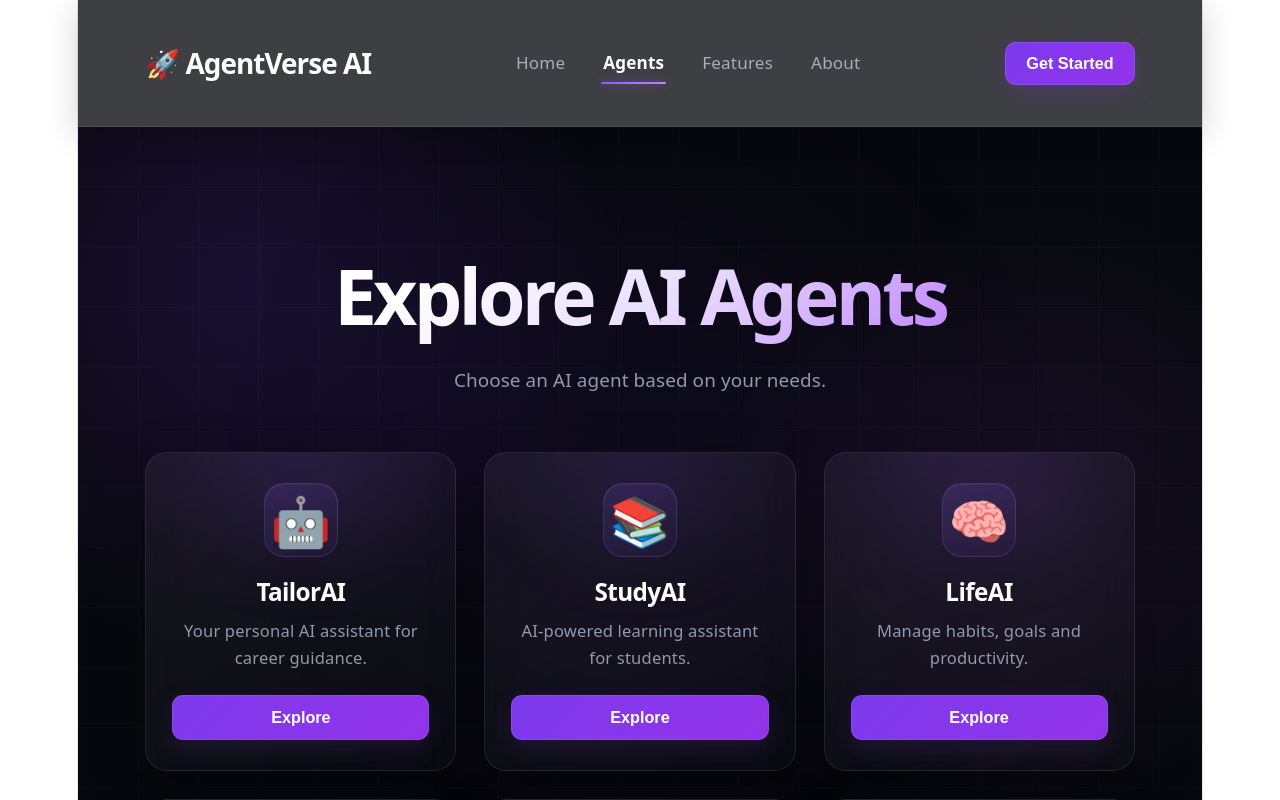
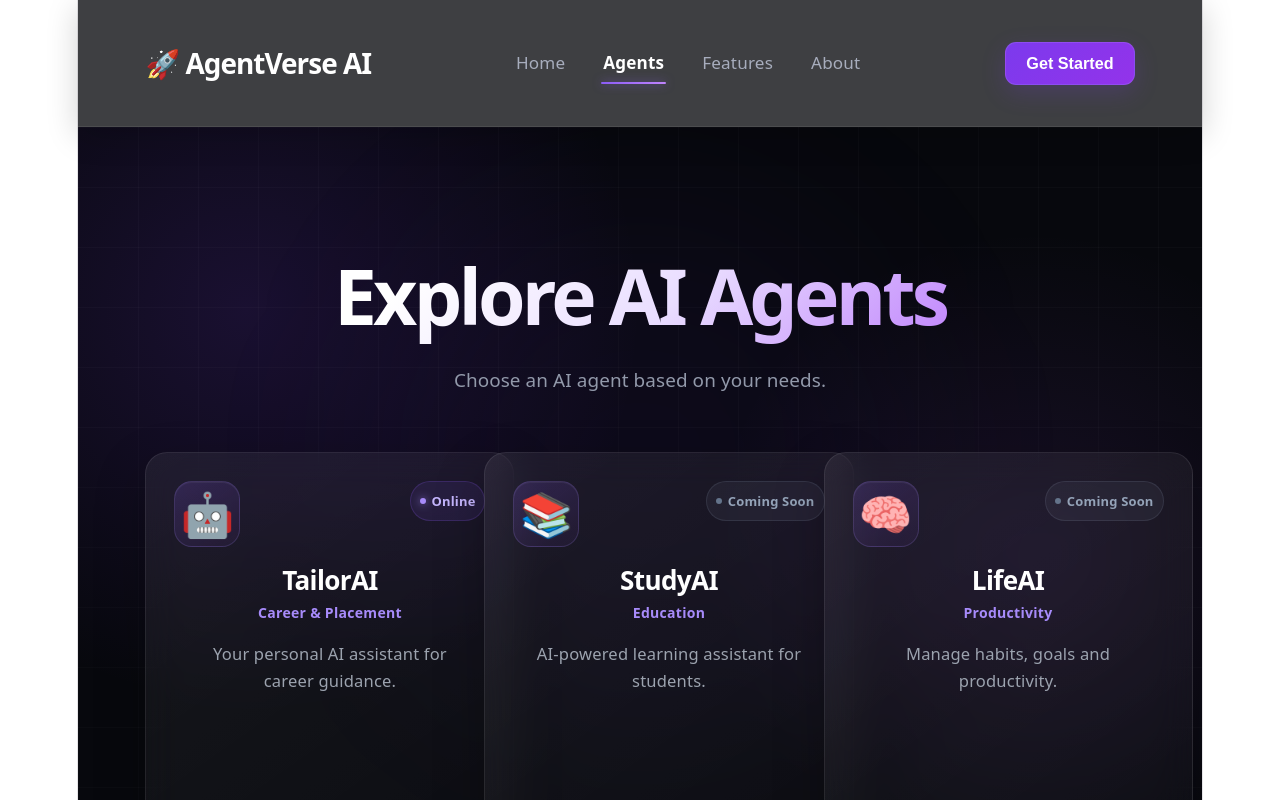
Before and after one commit to rohithkumarakula/AgentVerse-AI, a React (Vite) app in the folder frontend/: page /agents in a window 1280 px wide. Shown: the top 800 px of the page. Built offline with nearby package versions, Linux system fonts and the light colour scheme.

Commit message:
Day 8: Upgrade AgentVerse AI agent system

```diff
--- a/frontend/src/components/AgentCard/AgentCard.css
+++ b/frontend/src/components/AgentCard/AgentCard.css
@@ -1,15 +1,19 @@
 /* =========================================
-   AGENTVERSE AI — PREMIUM AGENT CARD
+   AGENT CARD — PREMIUM UI
 ========================================= */
 
 .agent-card {
   position: relative;
 
-  width: 300px;
+  width: 100%;
+  max-width: 340px;
+  min-height: 330px;
 
-  padding: 30px 26px;
+  padding: 28px;
 
-  box-sizing: border-box;
+  display: flex;
+  flex-direction: column;
+  align-items: center;
 
   text-align: center;
 
@@ -18,123 +22,128 @@
   background:
     linear-gradient(
       145deg,
-      rgba(255, 255, 255, 0.055),
-      rgba(255, 255, 255, 0.018)
+      rgba(255, 255, 255, 0.065),
+      rgba(255, 255, 255, 0.025)
     );
 
   border: 1px solid rgba(255, 255, 255, 0.09);
 
   border-radius: 22px;
 
+  box-shadow:
+    0 20px 50px rgba(0, 0, 0, 0.25);
+
   backdrop-filter: blur(18px);
   -webkit-backdrop-filter: blur(18px);
 
+  transition:
+    transform 0.25s ease,
+    border-color 0.25s ease,
+    box-shadow 0.25s ease;
+}
+
+.agent-card:hover {
+  transform: translateY(-8px);
+
+  border-color: rgba(139, 92, 246, 0.45);
+
   box-shadow:
-    0 20px 55px rgba(0, 0, 0, 0.28);
-
-  overflow: hidden;
-
-  transition:
-    transform 0.3s ease,
-    border-color 0.3s ease,
-    box-shadow 0.3s ease;
+    0 25px 60px rgba(0, 0, 0, 0.35),
+    0 0 35px rgba(139, 92, 246, 0.08);
 }
 
 /* =========================================
-   SUBTLE CARD GLOW
+   TOP SECTION
 ========================================= */
 
-.agent-card::before {
-  content: "";
+.agent-card-top {
+  width: 100%;
 
-  position: absolute;
+  display: flex;
+  align-items: flex-start;
+  justify-content: space-between;
 
-  width: 180px;
-  height: 180px;
-
-  top: -100px;
-  left: 50%;
-
-  transform: translateX(-50%);
-
-  border-radius: 50%;
-
-  background: rgba(139, 92, 246, 0.12);
-
-  filter: blur(50px);
-
-  pointer-events: none;
-
-  transition:
-    background 0.3s ease,
-    transform 0.3s ease;
+  margin-bottom: 20px;
 }
 
 /* =========================================
-   HOVER
-========================================= */
-
-.agent-card:hover {
-  transform: translateY(-10px);
-
-  border-color: rgba(167, 139, 250, 0.30);
-
-  box-shadow:
-    0 30px 70px rgba(0, 0, 0, 0.38),
-    0 0 45px rgba(124, 58, 237, 0.10);
-}
-
-.agent-card:hover::before {
-  background: rgba(139, 92, 246, 0.20);
-
-  transform:
-    translateX(-50%)
-    scale(1.15);
-}
-
-/* =========================================
-   ICON
+   AGENT ICON
 ========================================= */
 
 .agent-icon {
-  position: relative;
-  z-index: 1;
-
-  width: 72px;
-  height: 72px;
-
-  margin: 0 auto 22px;
+  width: 64px;
+  height: 64px;
 
   display: flex;
   align-items: center;
   justify-content: center;
 
-  font-size: 2.7rem;
+  font-size: 2.4rem;
 
-  border-radius: 20px;
+  border-radius: 18px;
 
   background:
     linear-gradient(
       145deg,
-      rgba(139, 92, 246, 0.16),
+      rgba(139, 92, 246, 0.18),
       rgba(168, 85, 247, 0.05)
     );
 
-  border: 1px solid rgba(167, 139, 250, 0.16);
+  border: 1px solid rgba(167, 139, 250, 0.18);
 
   box-shadow:
     inset 0 1px 0 rgba(255, 255, 255, 0.05);
-
-  transition:
-    transform 0.3s ease,
-    box-shadow 0.3s ease;
 }
 
-.agent-card:hover .agent-icon {
-  transform: translateY(-3px) scale(1.04);
+/* =========================================
+   STATUS
+========================================= */
+
+.agent-status {
+  display: inline-flex;
+  align-items: center;
+  gap: 6px;
+
+  padding: 6px 9px;
+
+  border-radius: 999px;
+
+  font-size: 0.72rem;
+  font-weight: 600;
+}
+
+.agent-status.online {
+  color: #c4b5fd;
+
+  background: rgba(139, 92, 246, 0.1);
+
+  border: 1px solid rgba(139, 92, 246, 0.2);
+}
+
+.agent-status.coming-soon {
+  color: #94a3b8;
+
+  background: rgba(148, 163, 184, 0.08);
+
+  border: 1px solid rgba(148, 163, 184, 0.14);
+}
+
+.status-dot {
+  width: 6px;
+  height: 6px;
+
+  border-radius: 50%;
+}
+
+.agent-status.online .status-dot {
+  background: #a78bfa;
 
   box-shadow:
-    0 10px 30px rgba(124, 58, 237, 0.16);
+    0 0 8px rgba(167, 139, 250, 0.8);
+}
+
+.agent-status.coming-soon .status-dot {
+  background: #64748b;
 }
 
 /* =========================================
@@ -142,18 +151,31 @@
 ========================================= */
 
 .agent-card h3 {
-  position: relative;
-  z-index: 1;
+  margin: 0 0 7px;
 
-  margin: 0 0 12px;
+  font-size: 1.45rem;
+  font-weight: 750;
+
+  letter-spacing: -0.025em;
 
   color: #ffffff;
+}
 
-  font-size: 1.35rem;
+/* =========================================
+   CATEGORY
+========================================= */
 
-  font-weight: 700;
+.agent-category {
+  display: inline-block;
 
-  letter-spacing: -0.025em;
+  margin-bottom: 14px;
+
+  color: #a78bfa;
+
+  font-size: 0.78rem;
+  font-weight: 600;
+
+  letter-spacing: 0.02em;
 }
 
 /* =========================================
@@ -161,14 +183,11 @@
 ========================================= */
 
 .agent-card p {
-  position: relative;
-  z-index: 1;
+  margin: 0 auto 24px;
 
-  min-height: 52px;
+  max-width: 270px;
 
-  margin: 0 0 24px;
-
-  color: #9299aa;
+  color: #9ca3af;
 
   font-size: 0.92rem;
 
@@ -176,20 +195,21 @@
 }
 
 /* =========================================
-   EXPLORE BUTTON
+   BUTTON
 ========================================= */
 
 .agent-card button {
-  position: relative;
-  z-index: 1;
+  margin-top: auto;
 
   width: 100%;
 
   padding: 12px 20px;
 
-  border: 1px solid rgba(167, 139, 250, 0.20);
+  border: none;
 
   border-radius: 11px;
+
+  color: #ffffff;
 
   background:
     linear-gradient(
@@ -198,34 +218,38 @@
       #9333ea
     );
 
-  color: #ffffff;
-
-  font-size: 0.9rem;
-
-  font-weight: 600;
+  font-size: 0.88rem;
+  font-weight: 650;
 
   cursor: pointer;
-
-  box-shadow:
-    0 8px 24px rgba(124, 58, 237, 0.15);
 
   transition:
     transform 0.2s ease,
     box-shadow 0.2s ease,
-    filter 0.2s ease;
+    opacity 0.2s ease;
 }
 
-.agent-card button:hover {
-  transform: translateY(-2px);
-
-  filter: brightness(1.08);
+.agent-card button:hover:not(:disabled) {
+  transform: translateY(-1px);
 
   box-shadow:
-    0 12px 30px rgba(124, 58, 237, 0.30);
+    0 10px 25px rgba(124, 58, 237, 0.25);
 }
 
-.agent-card button:active {
+.agent-card button:active:not(:disabled) {
   transform: translateY(0);
+}
+
+.agent-card button:disabled {
+  color: #64748b;
+
+  background: rgba(255, 255, 255, 0.055);
+
+  border: 1px solid rgba(255, 255, 255, 0.07);
+
+  cursor: not-allowed;
+
+  opacity: 0.75;
 }
 
 /* =========================================
@@ -234,8 +258,21 @@
 
 @media (max-width: 700px) {
   .agent-card {
-    width: min(340px, 100%);
+    max-width: 100%;
 
-    padding: 28px 24px;
+    min-height: 310px;
+
+    padding: 24px;
+  }
+
+  .agent-icon {
+    width: 58px;
+    height: 58px;
+
+    font-size: 2.1rem;
+  }
+
+  .agent-card h3 {
+    font-size: 1.3rem;
   }
 }
--- a/frontend/src/components/AgentCard/AgentCard.tsx
+++ b/frontend/src/components/AgentCard/AgentCard.tsx
@@ -5,30 +5,52 @@ type AgentCardProps = {
   title: string;
   description: string;
   icon: string;
+  route: string;
+  category: string;
+  status: "online" | "coming-soon";
 };
 
-function AgentCard({ title, description, icon }: AgentCardProps) {
+function AgentCard({
+  title,
+  description,
+  icon,
+  route,
+  category,
+  status,
+}: AgentCardProps) {
   const navigate = useNavigate();
 
   function handleExplore() {
-  if (title === "TailorAI") {
-    navigate("/tailor-ai");
-  } else if (title === "StudyAI") {
-    navigate("/study-ai");
-  } else if (title === "LifeAI") {
-    navigate("/life-ai");
+    if (status === "online") {
+      navigate(route);
+    }
   }
-}
 
   return (
     <div className="agent-card">
-      <div className="agent-icon">{icon}</div>
+      <div className="agent-card-top">
+        <div className="agent-icon">{icon}</div>
+
+        <span className={`agent-status ${status}`}>
+          <span className="status-dot"></span>
+          {status === "online" ? "Online" : "Coming Soon"}
+        </span>
+      </div>
 
       <h3>{title}</h3>
 
+      <span className="agent-category">
+        {category}
+      </span>
+
       <p>{description}</p>
 
-      <button onClick={handleExplore}>Explore</button>
+      <button
+        onClick={handleExplore}
+        disabled={status !== "online"}
+      >
+        {status === "online" ? "Explore" : "Coming Soon"}
+      </button>
     </div>
   );
 }
--- /dev/null
+++ b/frontend/src/data/agents.ts
@@ -0,0 +1,95 @@
+export type Agent = {
+  icon: string;
+  title: string;
+  description: string;
+  route: string;
+  category: string;
+  status: "online" | "coming-soon";
+  suggestedPrompts: string[];
+};
+
+export const agents: Agent[] = [
+  {
+    icon: "🤖",
+    title: "TailorAI",
+    description: "Your personal AI assistant for career guidance.",
+    route: "/tailor-ai",
+    category: "Career & Placement",
+    status: "online",
+    suggestedPrompts: [
+      "Create a Python developer roadmap",
+      "How can I improve my resume?",
+      "Prepare me for a technical interview",
+    ],
+  },
+
+  {
+    icon: "📚",
+    title: "StudyAI",
+    description: "AI-powered learning assistant for students.",
+    route: "/study-ai",
+    category: "Education",
+    status: "coming-soon",
+    suggestedPrompts: [
+      "Create a study plan",
+      "Explain this topic simply",
+      "Help me prepare for an exam",
+    ],
+  },
+
+  {
+    icon: "🧠",
+    title: "LifeAI",
+    description: "Manage habits, goals and productivity.",
+    route: "/life-ai",
+    category: "Productivity",
+    status: "coming-soon",
+    suggestedPrompts: [
+      "Create a daily routine",
+      "Help me set my goals",
+      "How can I improve my productivity?",
+    ],
+  },
+
+  {
+    icon: "💻",
+    title: "CodeAI",
+    description: "Your coding companion for development.",
+    route: "/code-ai",
+    category: "Programming",
+    status: "coming-soon",
+    suggestedPrompts: [
+      "Explain this code",
+      "Help me debug my program",
+      "Give me a coding roadmap",
+    ],
+  },
+
+  {
+    icon: "💰",
+    title: "FinanceAI",
+    description: "Track expenses and manage your finances.",
+    route: "/finance-ai",
+    category: "Finance",
+    status: "coming-soon",
+    suggestedPrompts: [
+      "Create a monthly budget",
+      "Help me track my expenses",
+      "Explain personal finance basics",
+    ],
+  },
+
+  {
+    icon: "🏋️",
+    title: "HealthAI",
+    description: "Fitness, diet and wellness assistant.",
+    route: "/health-ai",
+    category: "Health & Fitness",
+    status: "coming-soon",
+    suggestedPrompts: [
+      "Create a workout routine",
+      "Help me build healthy habits",
+      "Create a fitness plan",
+    ],
+  },
+];
--- a/frontend/src/pages/Agents/Agents.tsx
+++ b/frontend/src/pages/Agents/Agents.tsx
@@ -4,38 +4,7 @@ import Navbar from "../../components/Navbar/Navbar";
 import Footer from "../../components/Footer/Footer";
 import AgentCard from "../../components/AgentCard/AgentCard";
 
-const agents = [
-  {
-    icon: "🤖",
-    title: "TailorAI",
-    description: "Your personal AI assistant for career guidance.",
-  },
-  {
-    icon: "📚",
-    title: "StudyAI",
-    description: "AI-powered learning assistant for students.",
-  },
-  {
-    icon: "🧠",
-    title: "LifeAI",
-    description: "Manage habits, goals and productivity.",
-  },
-  {
-    icon: "💻",
-    title: "CodeAI",
-    description: "Your coding companion for development.",
-  },
-  {
-    icon: "💰",
-    title: "FinanceAI",
-    description: "Track expenses and manage your finances.",
-  },
-  {
-    icon: "🏋️",
-    title: "HealthAI",
-    description: "Fitness, diet and wellness assistant.",
-  },
-];
+import { agents } from "../../data/agents";
 
 function Agents() {
   return (
@@ -44,7 +13,10 @@ function Agents() {
 
       <section className="agents-page">
         <h1>Explore AI Agents</h1>
-        <p>Choose an AI agent based on your needs.</p>
+
+        <p>
+          Choose an AI agent based on your needs.
+        </p>
 
         <div className="agents-grid">
           {agents.map((agent) => (
@@ -53,6 +25,9 @@ function Agents() {
               icon={agent.icon}
               title={agent.title}
               description={agent.description}
+              route={agent.route}
+              category={agent.category}
+              status={agent.status}
             />
           ))}
         </div>
--- a/frontend/src/pages/TailorAI/TailorAI.css
+++ b/frontend/src/pages/TailorAI/TailorAI.css
@@ -615,6 +615,7 @@
   .chat-input button {
     padding: 0 14px;
   }
+}
   /* =========================================
    AI MARKDOWN RESPONSE
 ========================================= */
@@ -913,4 +914,64 @@
   white-space: pre;
   word-break: normal;
 }
+/* =========================================
+   SUGGESTED PROMPTS
+========================================= */
+
+.suggested-prompts {
+  margin-top: 14px;
 }
+
+.suggested-prompts p {
+  margin: 0 0 10px;
+  color: #9ca3af;
+  font-size: 0.82rem;
+  font-weight: 500;
+}
+
+.prompt-list {
+  display: flex;
+  flex-wrap: wrap;
+  justify-content: center;
+  gap: 8px;
+}
+
+.prompt-list button {
+  appearance: none;
+  -webkit-appearance: none;
+
+  padding: 9px 13px;
+
+  border: 1px solid rgba(167, 139, 250, 0.25);
+  border-radius: 10px;
+
+  background: rgba(139, 92, 246, 0.10);
+
+  color: #c4b5fd;
+
+  font-family: inherit;
+  font-size: 0.78rem;
+  font-weight: 500;
+
+  cursor: pointer;
+
+  transition:
+    background 0.2s ease,
+    border-color 0.2s ease,
+    transform 0.2s ease,
+    box-shadow 0.2s ease;
+}
+
+.prompt-list button:hover {
+  background: rgba(139, 92, 246, 0.20);
+
+  border-color: rgba(167, 139, 250, 0.45);
+
+  transform: translateY(-1px);
+
+  box-shadow: 0 6px 18px rgba(139, 92, 246, 0.15);
+}
+
+.prompt-list button:active {
+  transform: translateY(0);
+}
--- a/frontend/src/pages/TailorAI/TailorAI.tsx
+++ b/frontend/src/pages/TailorAI/TailorAI.tsx
@@ -78,10 +78,10 @@ function TailorAI() {
     },
   };
 
-  async function handleSend() {
-    if (input.trim() === "" || loading) return;
+  async function handleSend(prompt?: string) {
+    const userMessage = (prompt ?? input).trim();
 
-    const userMessage = input.trim();
+    if (userMessage === "" || loading) return;
 
     setMessages((prev) => [
       ...prev,
@@ -95,7 +95,9 @@ function TailorAI() {
     setLoading(true);
 
     try {
-      const response = await fetch("http://localhost:8001/tailor-ai", {
+      const response = await fetch(
+        "http://localhost:8001/tailor-ai",
+        {
           method: "POST",
           headers: {
             "Content-Type": "application/json",
@@ -104,7 +106,8 @@ function TailorAI() {
             message: userMessage,
             history: messages,
           }),
-      });
+        }
+      );
 
       if (!response.ok) {
         throw new Error("Backend request failed");
@@ -155,9 +158,51 @@ function TailorAI() {
         </div>
 
         <div className="chat-container">
-          <div className="chat-messages" ref={chatMessagesRef}>
+          <div
+            className="chat-messages"
+            ref={chatMessagesRef}
+          >
             <div className="ai-message">
               👋 Hi! I'm TailorAI. How can I help with your career today?
+
+              <div className="suggested-prompts">
+                <p>Try asking TailorAI:</p>
+
+                <div className="prompt-list">
+                  <button
+                    onClick={() =>
+                      handleSend(
+                        "Create a Python developer roadmap"
+                      )
+                    }
+                    disabled={loading}
+                  >
+                    Create a Python developer roadmap
+                  </button>
+
+                  <button
+                    onClick={() =>
+                      handleSend(
+                        "How can I improve my resume?"
+                      )
+                    }
+                    disabled={loading}
+                  >
+                    How can I improve my resume?
+                  </button>
+
+                  <button
+                    onClick={() =>
+                      handleSend(
+                        "Prepare me for a technical interview"
+                      )
+                    }
+                    disabled={loading}
+                  >
+                    Prepare me for a technical interview
+                  </button>
+                </div>
+              </div>
             </div>
 
             {messages.map((message, index) => (
@@ -170,7 +215,9 @@ function TailorAI() {
                 }
               >
                 {message.sender === "ai" ? (
-                  <ReactMarkdown components={markdownComponents}>
+                  <ReactMarkdown
+                    components={markdownComponents}
+                  >
                     {message.text}
                   </ReactMarkdown>
                 ) : (
@@ -199,7 +246,10 @@ function TailorAI() {
               }}
             />
 
-            <button onClick={handleSend} disabled={loading}>
+            <button
+              onClick={() => handleSend()}
+              disabled={loading}
+            >
               {loading ? "Sending..." : "Send"}
             </button>
           </div>
```
Also changed, not shown: 1 other file (tests, documents, lock files or other folders). Lines whose indentation alone changed are shown as unchanged.
